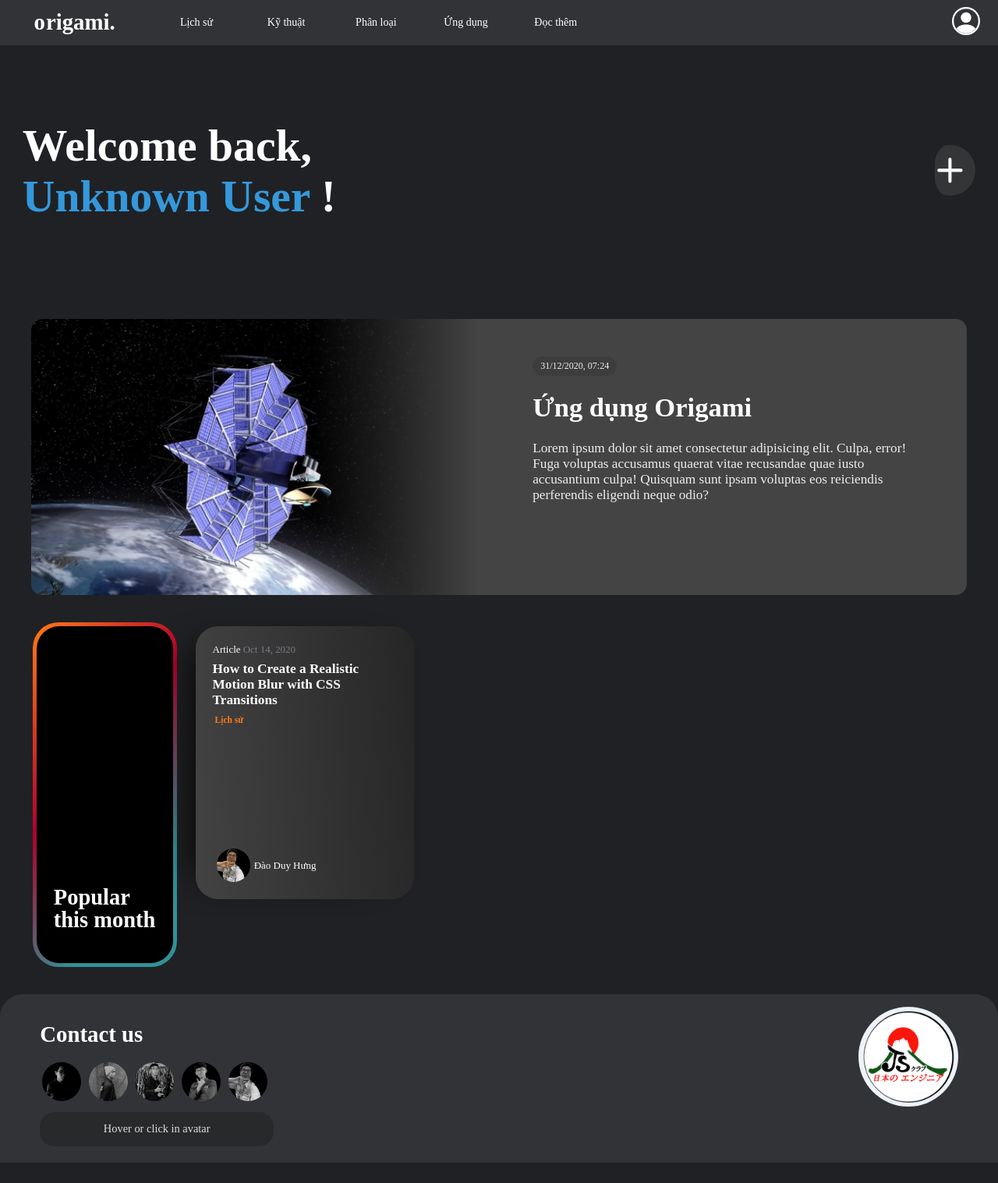
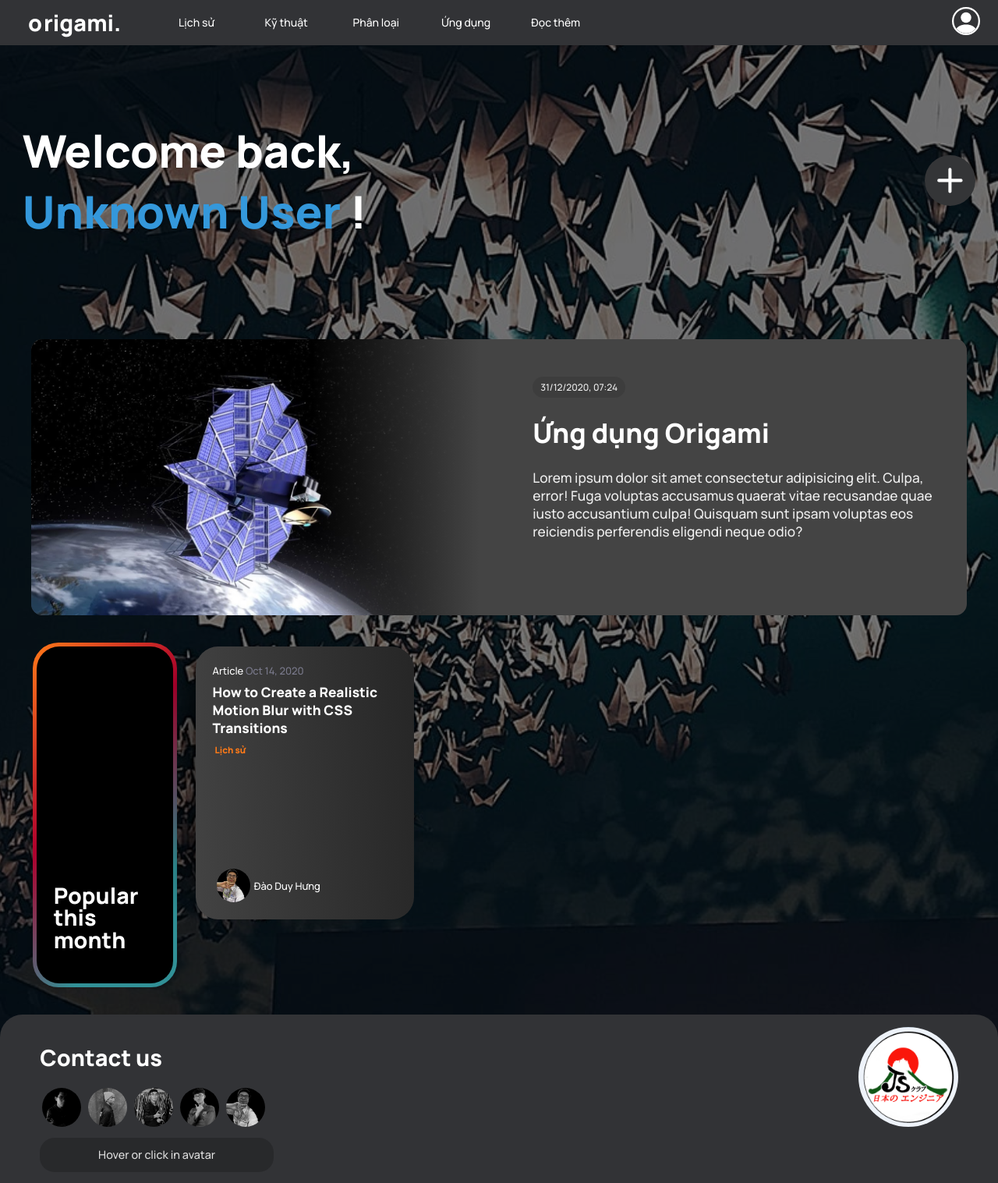
Before and after one commit to frostbun/Origami, a Django app: page / in a window 1280 px wide. Shown: the whole page at 78% size. Before the commit the page ends 1491 px from the top, so only its background shows below. Run offline with Django 3.2, Linux system fonts and the light colour scheme.

Commit message:
add background

```diff
--- a/Statics/css/main.css
+++ b/Statics/css/main.css
@@ -288,13 +288,25 @@ body {
   padding: 0;
   background-color: #202124;
   color: #fff;
-  font-family: Google Sans;
+  font-family: Google Sans, Manrope;
+  background: radial-gradient(rgba(0, 0, 0, 0.5), rgba(0, 0, 0, 0.5)), url("../Image/featured.jpg");
+  background-size: cover;
+  background-position: center;
   overflow-x: hidden;
 }
 
 body a {
   text-decoration: none;
   color: #fff;
+}
+
+body::before {
+  position: absolute;
+  top: 0;
+  left: 0;
+  width: 100vw;
+  height: auto;
+  z-index: 99;
 }
 
 nav {
@@ -374,7 +386,7 @@ svg .opened .line2 {
 
 .nav #logo__disappear {
   display: inline;
-  margin: 0 1px;
+  margin: 0 2px;
   -webkit-transition: .2s ease-in-out;
   transition: .2s ease-in-out;
 }
--- a/Templates/lichsu.html
+++ b/Templates/lichsu.html
@@ -92,6 +92,7 @@
         </span>
       </div>
     </article>
+
     <footer
       w3-include-html="{% static 'HTML/footer.html' %}"
       class="foot"
```
Also changed, not shown: Statics/blog_css/blog.css (+14 -2 lines), Statics/category_css/category.css (+14 -2 lines), Statics/component/_nav.sass (+10 -0 lines), Statics/Image/featured.jpg (added), 3 other files.
